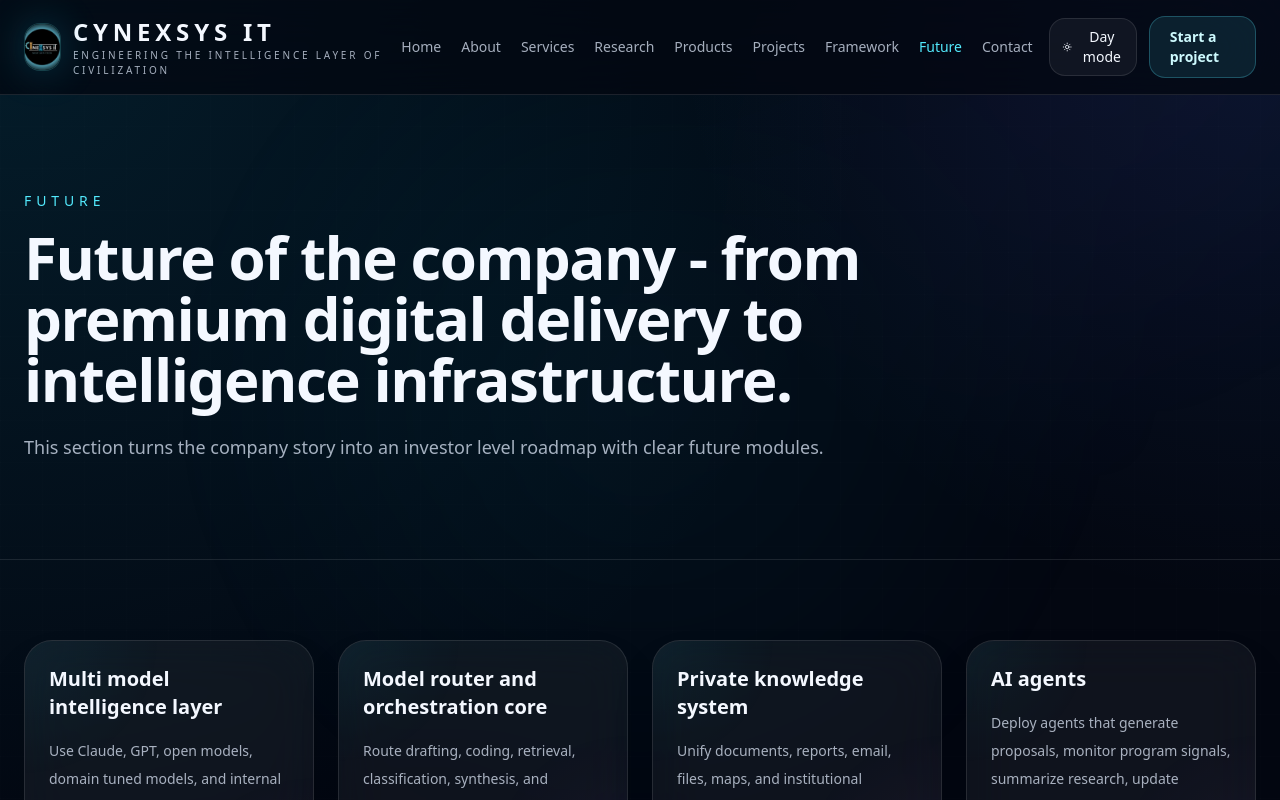
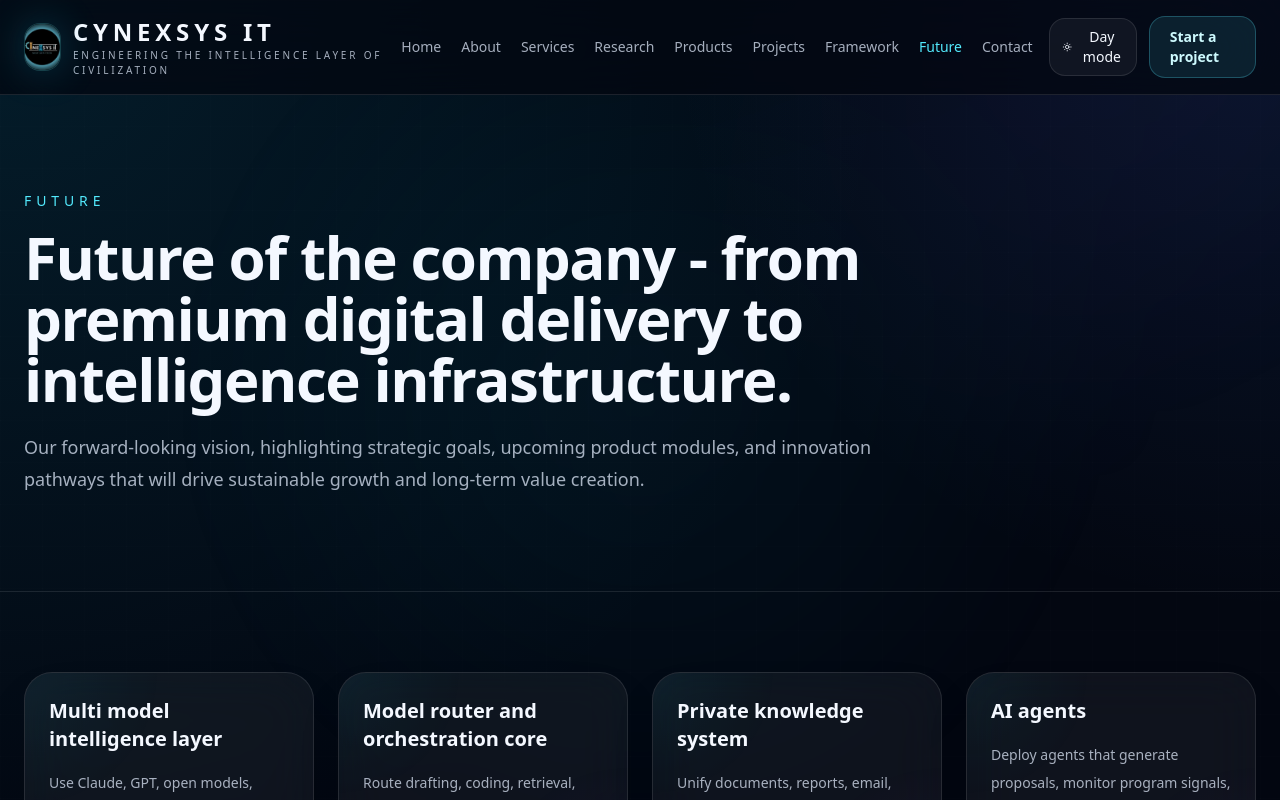
Before and after one commit to elprottoy-dev/cynexsys, a Next.js app: page /future in a window 1280 px wide. Shown: the top 800 px of the page. Built offline with nearby package versions, Linux system fonts and the light colour scheme.

Commit message:
Update page.tsx

```diff
--- a/app/future/page.tsx
+++ b/app/future/page.tsx
@@ -14,7 +14,7 @@ export default function FuturePage() {
     <PageShell
       eyebrow="Future"
       title="Future of the company - from premium digital delivery to intelligence infrastructure."
-      description="This section turns the company story into an investor level roadmap with clear future modules."
+      description="Our forward-looking vision, highlighting strategic goals, upcoming product modules, and innovation pathways that will drive sustainable growth and long-term value creation."
     >
       <div className="grid gap-6 md:grid-cols-2 xl:grid-cols-4">
         {futureModules.map((item, index) => (
```
